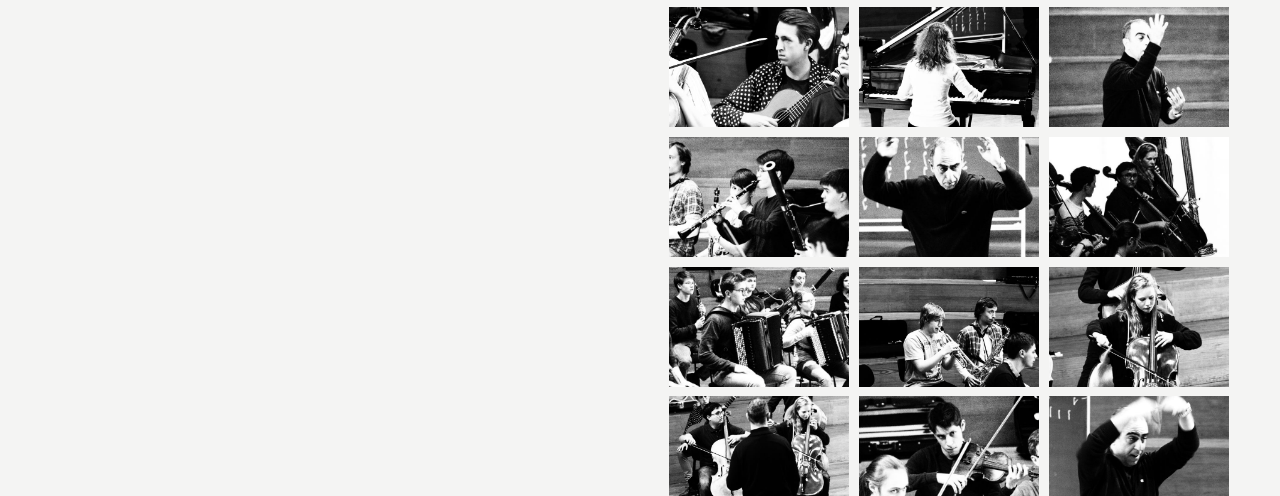
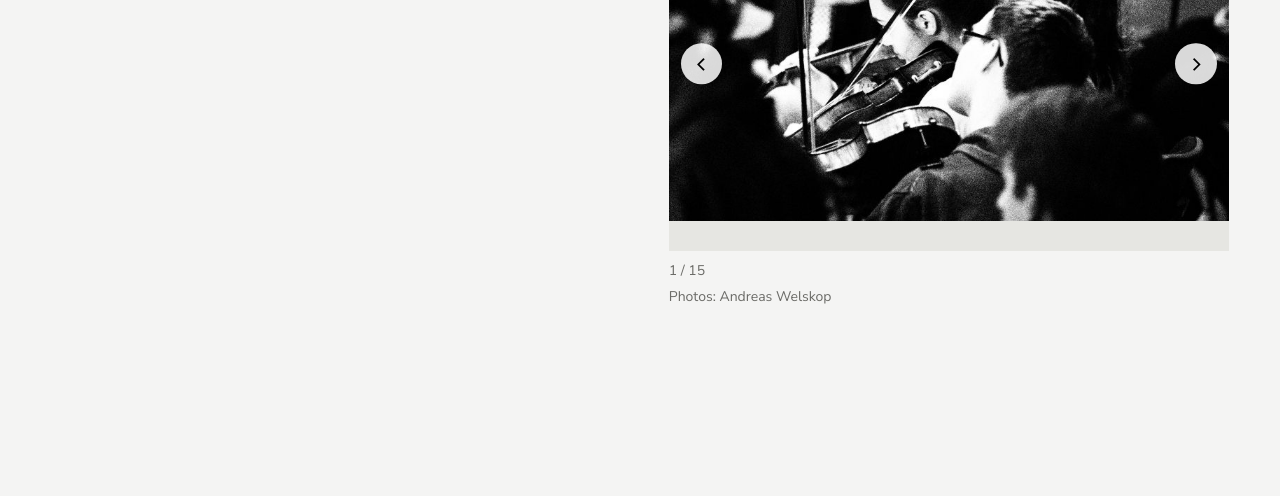
Before and after one commit to present-time-composition/ptc-website, a plain HTML site: page docs/past/ptc-at-belvedere/index.html in a window 1280 px wide. Shown: the part 433-929 px from the top of the page. Drawn offline with Linux system fonts and the light colour scheme.

Commit message:
Albums as a one-photo slideshow, placed first on project pages
Replace the thumbnail grid with a single large photo, previous/next
arrows, counter and click-for-full-screen (keyboard and swipe too).
The Photos section now comes first on each project page.

Co-Authored-By: Claude Opus 5.5 <noreply@anthropic.com>

```diff
--- a/docs/assets/gallery.js
+++ b/docs/assets/gallery.js
@@ -1,9 +1,12 @@
-// Photo albums: thumbnails open a full-screen viewer with previous/next,
-// keyboard arrows, Escape to close, and swipe on phones.
+// Photo albums as a slideshow: one large photo at a time with previous/next
+// arrows and a counter. Click the photo for a full-screen view.
+// Keyboard arrows, swipe on phones, Escape closes full screen.
+// (Without JavaScript the album falls back to a plain grid of thumbnails.)
 (function () {
-  var galleries = document.querySelectorAll('.album');
-  if (!galleries.length) return;
+  var albums = document.querySelectorAll('.album');
+  if (!albums.length) return;
 
+  // ---------- full-screen viewer (shared) ----------
   var box = document.createElement('div');
   box.className = 'lightbox';
   box.setAttribute('role', 'dialog');
@@ -16,56 +19,88 @@
     '<figure class="lb-figure"><img class="lb-img" alt=""><figcaption class="lb-count"></figcaption></figure>' +
     '<button class="lb-next" type="button" aria-label="Next photo">›</button>';
   document.body.appendChild(box);
+  var lbImg = box.querySelector('.lb-img'), lbCount = box.querySelector('.lb-count');
+  var active = null, lastFocus = null;
 
-  var img = box.querySelector('.lb-img');
-  var count = box.querySelector('.lb-count');
-  var links = [], index = 0, lastFocus = null;
-
-  function show(i) {
-    index = (i + links.length) % links.length;
-    var a = links[index];
-    img.src = a.getAttribute('href');
-    img.alt = a.querySelector('img').alt;
-    count.textContent = (index + 1) + ' / ' + links.length;
-    // load the next photo in advance
-    var next = links[(index + 1) % links.length];
-    if (next) { (new Image()).src = next.getAttribute('href'); }
+  function lbShow() {
+    var s = active;
+    lbImg.src = s.items[s.index].big;
+    lbImg.alt = s.items[s.index].alt;
+    lbCount.textContent = (s.index + 1) + ' / ' + s.items.length;
   }
-  function open(list, i) {
-    links = list; lastFocus = document.activeElement;
+  function lbOpen(show) {
+    active = show; lastFocus = document.activeElement;
     box.hidden = false; document.body.classList.add('lb-open');
-    show(i);
-    box.querySelector('.lb-close').focus();
+    lbShow(); box.querySelector('.lb-close').focus();
   }
-  function close() {
+  function lbClose() {
     box.hidden = true; document.body.classList.remove('lb-open');
-    img.removeAttribute('src');
+    lbImg.removeAttribute('src');
+    if (active) active.go(active.index); // keep the slideshow in step with the viewer
     if (lastFocus) lastFocus.focus();
   }
+  function lbStep(d) { active.index = (active.index + d + active.items.length) % active.items.length; lbShow(); }
+  box.querySelector('.lb-close').addEventListener('click', lbClose);
+  box.querySelector('.lb-prev').addEventListener('click', function () { lbStep(-1); });
+  box.querySelector('.lb-next').addEventListener('click', function () { lbStep(1); });
+  box.addEventListener('click', function (e) { if (e.target === box) lbClose(); });
+  document.addEventListener('keydown', function (e) {
+    if (box.hidden) return;
+    if (e.key === 'Escape') lbClose();
+    else if (e.key === 'ArrowLeft') lbStep(-1);
+    else if (e.key === 'ArrowRight') lbStep(1);
+  });
+  addSwipe(box, function (d) { if (!box.hidden) lbStep(d); });
 
-  galleries.forEach(function (g) {
-    var list = Array.prototype.slice.call(g.querySelectorAll('a.album-item'));
-    list.forEach(function (a, i) {
-      a.addEventListener('click', function (e) { e.preventDefault(); open(list, i); });
+  // ---------- slideshow per album ----------
+  albums.forEach(function (album) {
+    var items = Array.prototype.map.call(album.querySelectorAll('a.album-item'), function (a) {
+      return { big: a.getAttribute('href'), alt: a.querySelector('img').alt };
     });
+    if (!items.length) return;
+
+    var show = { items: items, index: 0 };
+    var wrap = document.createElement('div');
+    wrap.className = 'slideshow';
+    wrap.innerHTML =
+      '<div class="ss-frame">' +
+        '<button class="ss-open" type="button" aria-label="Open photo full screen"><img class="ss-img" alt=""></button>' +
+        '<button class="ss-prev" type="button" aria-label="Previous photo">‹</button>' +
+        '<button class="ss-next" type="button" aria-label="Next photo">›</button>' +
+      '</div>' +
+      '<p class="ss-count meta" aria-live="polite"></p>';
+    album.parentNode.insertBefore(wrap, album);
+    album.hidden = true;
+
+    var img = wrap.querySelector('.ss-img'), count = wrap.querySelector('.ss-count');
+    show.go = function (i) {
+      show.index = (i + items.length) % items.length;
+      img.src = items[show.index].big;
+      img.alt = items[show.index].alt;
+      count.textContent = (show.index + 1) + ' / ' + items.length;
+      (new Image()).src = items[(show.index + 1) % items.length].big; // preload next
+    };
+    show.go(0);
+
+    wrap.querySelector('.ss-prev').addEventListener('click', function () { show.go(show.index - 1); });
+    wrap.querySelector('.ss-next').addEventListener('click', function () { show.go(show.index + 1); });
+    wrap.querySelector('.ss-open').addEventListener('click', function () { lbOpen(show); });
+    wrap.tabIndex = -1;
+    wrap.addEventListener('keydown', function (e) {
+      if (e.key === 'ArrowLeft') { show.go(show.index - 1); e.preventDefault(); }
+      else if (e.key === 'ArrowRight') { show.go(show.index + 1); e.preventDefault(); }
+    });
+    addSwipe(wrap.querySelector('.ss-frame'), function (d) { show.go(show.index + d); });
   });
 
-  box.querySelector('.lb-close').addEventListener('click', close);
-  box.querySelector('.lb-prev').addEventListener('click', function () { show(index - 1); });
-  box.querySelector('.lb-next').addEventListener('click', function () { show(index + 1); });
-  box.addEventListener('click', function (e) { if (e.target === box) close(); });
-  document.addEventListener('keydown', function (e) {
-    if (box.hidden) return;
-    if (e.key === 'Escape') close();
-    else if (e.key === 'ArrowLeft') show(index - 1);
-    else if (e.key === 'ArrowRight') show(index + 1);
-  });
-  var startX = null;
-  box.addEventListener('touchstart', function (e) { startX = e.touches[0].clientX; }, { passive: true });
-  box.addEventListener('touchend', function (e) {
-    if (startX === null) return;
-    var dx = e.changedTouches[0].clientX - startX;
-    if (Math.abs(dx) > 50) show(index + (dx < 0 ? 1 : -1));
-    startX = null;
-  });
+  function addSwipe(el, cb) {
+    var x = null;
+    el.addEventListener('touchstart', function (e) { x = e.touches[0].clientX; }, { passive: true });
+    el.addEventListener('touchend', function (e) {
+      if (x === null) return;
+      var dx = e.changedTouches[0].clientX - x;
+      if (Math.abs(dx) > 50) cb(dx < 0 ? 1 : -1);
+      x = null;
+    });
+  }
 })();
--- a/docs/assets/style.css
+++ b/docs/assets/style.css
@@ -320,7 +320,23 @@ p { margin: 0 0 1em; }
 .album-item { display: block; aspect-ratio: 3 / 2; overflow: hidden; background: #dcdcd8; }
 .album-item img { width: 100%; height: 100%; object-fit: cover; object-position: 50% 35%; transition: opacity 0.2s; }
 .album-item:hover img, .album-item:focus-visible img { opacity: 0.85; }
-.album-credit { margin-top: 0.9rem; }
+.album-credit { margin-top: 0.3rem; }
+.album[hidden] { display: none; }
+
+/* Slideshow: one photo at a time */
+.ss-frame { position: relative; aspect-ratio: 3 / 2; background: #e6e6e2; overflow: hidden; }
+.ss-open { display: block; width: 100%; height: 100%; padding: 0; border: 0; background: none; cursor: zoom-in; }
+.ss-img { width: 100%; height: 100%; object-fit: contain; }
+.ss-prev, .ss-next {
+  position: absolute; top: 50%; transform: translateY(-50%);
+  width: 2.6rem; height: 2.6rem; border-radius: 50%; border: 0; cursor: pointer;
+  background: rgba(255, 255, 255, 0.85); color: var(--black);
+  font: 400 1.7rem/1 var(--heading); display: flex; align-items: center; justify-content: center; padding-bottom: 0.15em;
+}
+.ss-prev { left: 0.75rem; }
+.ss-next { right: 0.75rem; }
+.ss-prev:hover, .ss-next:hover { background: var(--white); }
+.ss-count { margin: 0.6rem 0 0; }
 
 /* Full-screen photo viewer */
 .lightbox {
--- a/docs/past/ptc-at-belvedere/index.html
+++ b/docs/past/ptc-at-belvedere/index.html
@@ -32,7 +32,7 @@
     <section class="archive-group" id="photos">
       <h2>Photos</h2>
       <div>
-        <div class="album">
+        <div class="album" hidden>
           <a class="album-item" href="../../images/albums/belvedere-01.jpg"><img src="../../images/albums/belvedere-01-t.jpg" alt="PTC @ Belvedere, photo 1 of 15" loading="lazy"></a>
           <a class="album-item" href="../../images/albums/belvedere-02.jpg"><img src="../../images/albums/belvedere-02-t.jpg" alt="PTC @ Belvedere, photo 2 of 15" loading="lazy"></a>
           <a class="album-item" href="../../images/albums/belvedere-03.jpg"><img src="../../images/albums/belvedere-03-t.jpg" alt="PTC @ Belvedere, photo 3 of 15" loading="lazy"></a>
```
Also changed, not shown: docs/past/ptc-dance/index.html (+25 -25 lines), docs/past/ptc-music-advanced-lab/index.html (+25 -25 lines).
